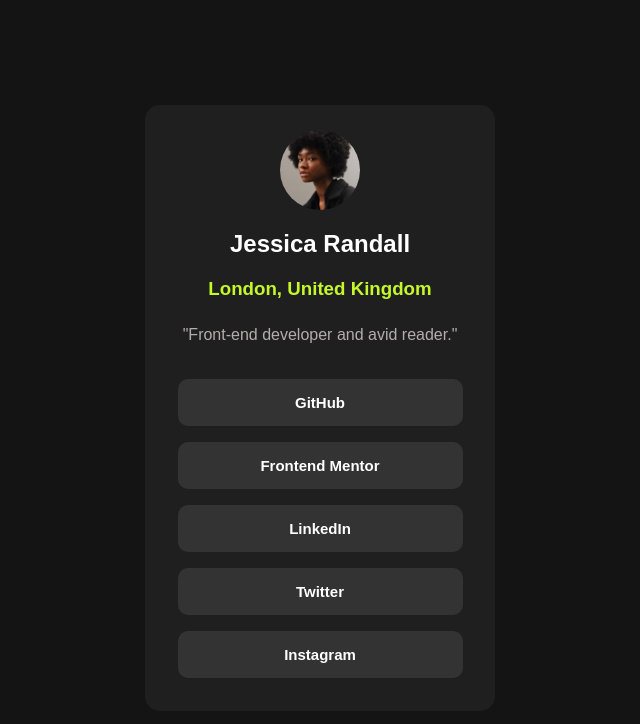
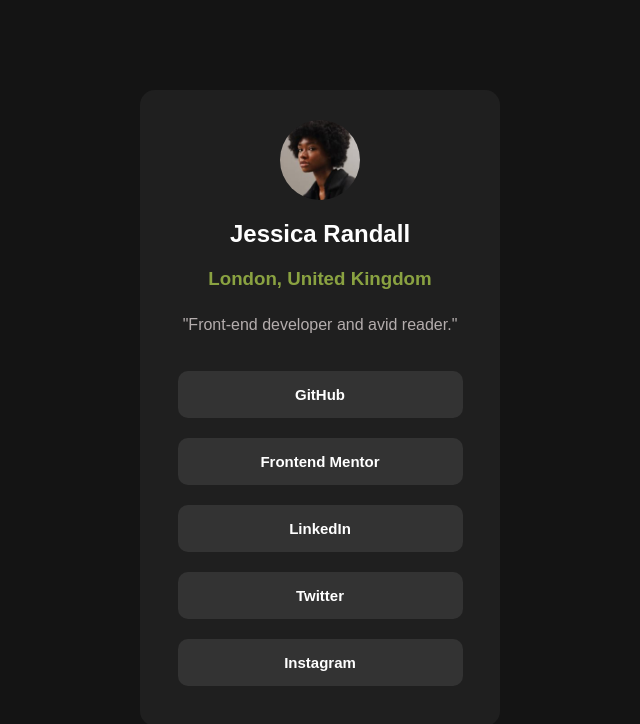
Before and after one commit to reemdalab/Social-links-profile, a website: page index.html in a window 1280 px wide. Shown: the whole page, without its empty margins (320-960 px from the left). Drawn offline with Linux system fonts and the light colour scheme.

Commit message:
adding files

```diff
--- a/styles.css
+++ b/styles.css
@@ -12,7 +12,7 @@
     align-items: center;
     justify-content: center;
     width: 300px;
-    padding: 25px;
+    padding: 30px;
     background-color: #1f1f1f;
     border-radius: 15px;
 }
@@ -29,7 +29,7 @@
 }
 .profile h3
 {
-   color:  #c4f82a;
+   color:  #8AA241;
    font-family: Arial, Helvetica, sans-serif;
    margin: 0;
    text-align: center;
@@ -47,7 +47,7 @@
     width: 95%;
     padding: 15px;
     border-radius: 10px;
-    margin: 8px;
+    margin: 10px;
     color: white;
     background-color: #333333;
     border: thin;
```
